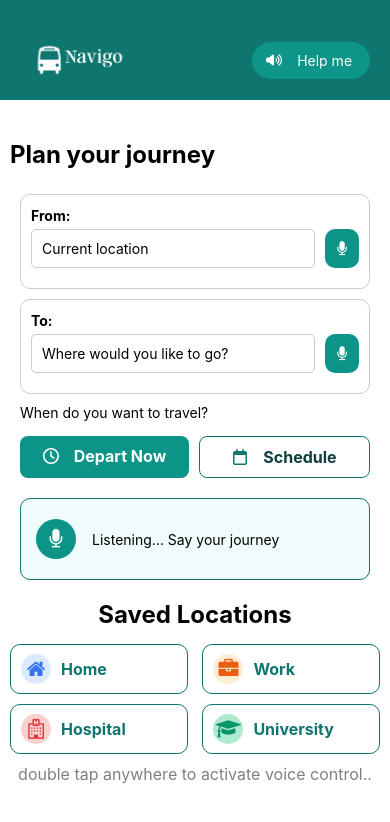
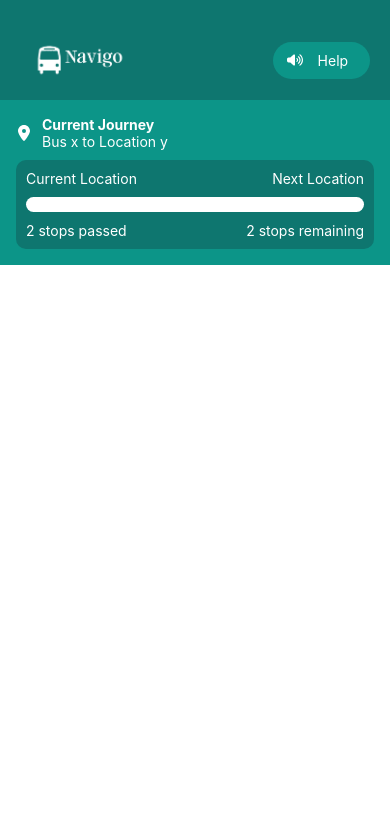
Before and after one commit to Josh-Wright/TP-NavigoApp, a React Native app in the folder Navigo-UI/: screen / in a window 390 px wide. Shown: the top 822 px of the page. Built offline with nearby package versions, Linux system fonts and the light colour scheme.

Commit message:
Created Bus Route page with current journey progress in the form of a progress bar

```diff
--- a/Navigo-UI/App.js
+++ b/Navigo-UI/App.js
@@ -1,12 +1,14 @@
 import { StatusBar } from "expo-status-bar";
 import { StyleSheet, Text, View } from "react-native";
 import LandingPage from "./Components/LandingPage";
+import BusRoutePage from "./Components/BusRoutePage";
 
 export default function App() {
   return (
     <>
 
-      <LandingPage />
+      {/* <LandingPage /> */}
+      <BusRoutePage />
     </>
   );
 }
--- /dev/null
+++ b/Navigo-UI/Components/BusRoutePage.js
@@ -0,0 +1,94 @@
+import Header from "./Header";
+import { View, Text, StyleSheet } from "react-native";
+import Svg, { Path } from "react-native-svg";
+
+export default function BusRoutePage() {
+  return (
+    <View style={styles.container}>
+      <Header />
+      <RouteSummary />
+    </View>
+  );
+}
+
+function RouteSummary() {
+  return (
+    <View style={routeSummaryStyles.container}>
+      <View style={styles.currentJourneyContainer}>
+        {/* <!--!Font Awesome Free 6.7.2 by @fontawesome - https://fontawesome.com License - https://fontawesome.com/license/free Copyright 2025 Fonticons, Inc.--> */}
+        <Svg viewBox="0 0 384 512" width={16} height={16} fill="#ffffff">
+          <Path d="M215.7 499.2C267 435 384 279.4 384 192C384 86 298 0 192 0S0 86 0 192c0 87.4 117 243 168.3 307.2c12.3 15.3 35.1 15.3 47.4 0zM192 128a64 64 0 1 1 0 128 64 64 0 1 1 0-128z" />
+        </Svg>
+        <View style={styles.journeyTextContainer}>
+          <Text style={routeSummaryStyles.text}>Current Journey</Text>
+          <Text style={styles.journeySubText}>Bus x to Location y </Text>
+        </View>
+      </View>
+      <View style={styles.locationInfoContainer}>
+        <View style={styles.locationHeader}>
+          <Text style={styles.locationText}>Current Location</Text>
+          <Text style={styles.locationText}>Next Location</Text>
+        </View>
+        <View
+          style={styles.journeyProgressBar}
+        ></View>
+        <View style={styles.locationHeader}>
+          <Text style={styles.locationText}>2 stops passed</Text>
+          <Text style={styles.locationText}>2 stops remaining</Text>
+        </View>
+      </View>
+    </View>
+  );
+}
+
+const styles = StyleSheet.create({
+  container: {
+    flex: 1,
+    backgroundColor: "#fff",
+  },
+  currentJourneyContainer: {
+    flexDirection: "row",
+    alignItems: "center",
+  },
+  journeyTextContainer: {
+    marginLeft: 10,
+  },
+  journeyProgressBar: {
+    height: 15,
+    width: "100%",
+    backgroundColor: "#ffffff",
+    borderRadius: 15,
+    marginVertical: 10,
+  },
+  journeySubText: {
+    color: "#ffffff",
+  },
+  locationInfoContainer: {
+    backgroundColor: "#0e766f",
+    borderRadius: 10,
+    marginTop: 10,
+    padding: 10,
+  },
+  locationHeader: {
+    flexDirection: "row",
+    justifyContent: "space-between",
+  },
+  locationText: {
+    color: "#fff",
+  },
+
+});
+
+const routeSummaryStyles = StyleSheet.create({
+  container: {
+    backgroundColor: "#0c9588",
+    width: "100%",
+    padding: 16,
+  },
+  text: {
+    color: "#fff",
+    fontSize: 14,
+    fontWeight: "bold",
+    marginBottom: 0,
+  },
+});
--- a/Navigo-UI/Components/Header.js
+++ b/Navigo-UI/Components/Header.js
@@ -28,7 +28,7 @@ export default function Header() {
               d="M533.6 32.5C598.5 85.2 640 165.8 640 256s-41.5 170.7-106.4 223.5c-10.3 8.4-25.4 6.8-33.8-3.5s-6.8-25.4 3.5-33.8C557.5 398.2 592 331.2 592 256s-34.5-142.2-88.7-186.3c-10.3-8.4-11.8-23.5-3.5-33.8s23.5-11.8 33.8-3.5zM473.1 107c43.2 35.2 70.9 88.9 70.9 149s-27.7 113.8-70.9 149c-10.3 8.4-25.4 6.8-33.8-3.5s-6.8-25.4 3.5-33.8C475.3 341.3 496 301.1 496 256s-20.7-85.3-53.2-111.8c-10.3-8.4-11.8-23.5-3.5-33.8s23.5-11.8 33.8-3.5zm-60.5 74.5C434.1 199.1 448 225.9 448 256s-13.9 56.9-35.4 74.5c-10.3 8.4-25.4 6.8-33.8-3.5s-6.8-25.4 3.5-33.8C393.1 284.4 400 271 400 256s-6.9-28.4-17.7-37.3c-10.3-8.4-11.8-23.5-3.5-33.8s23.5-11.8 33.8-3.5zM301.1 34.8C312.6 40 320 51.4 320 64l0 384c0 12.6-7.4 24-18.9 29.2s-25 3.1-34.4-5.3L131.8 352 64 352c-35.3 0-64-28.7-64-64l0-64c0-35.3 28.7-64 64-64l67.8 0L266.7 40.1c9.4-8.4 22.9-10.4 34.4-5.3z"
             />
           </Svg>
-          <Text style={{ marginLeft: 15, color: "#FFFFFF" }}>Help me </Text>
+          <Text style={{ marginLeft: 15, color: "#FFFFFF" }}>Help  </Text>
         </TouchableOpacity>
       </View>
     </>
@@ -36,24 +36,18 @@ export default function Header() {
 }
 
 const styles = StyleSheet.create({
-
     header: {
       flexDirection: "row",
       alignItems: "center",
       width: "100%",
       padding: 20,
       backgroundColor: "#0e766f",
-      position: "absolute",
-      top: 0,
-      left: 0,
     },
     logo: {
       marginTop: 20,
       width: 120,
       height: 40,
     },
-
-
     helpButton: {
       flexDirection: "row",
       backgroundColor: "#0c9588",
```
